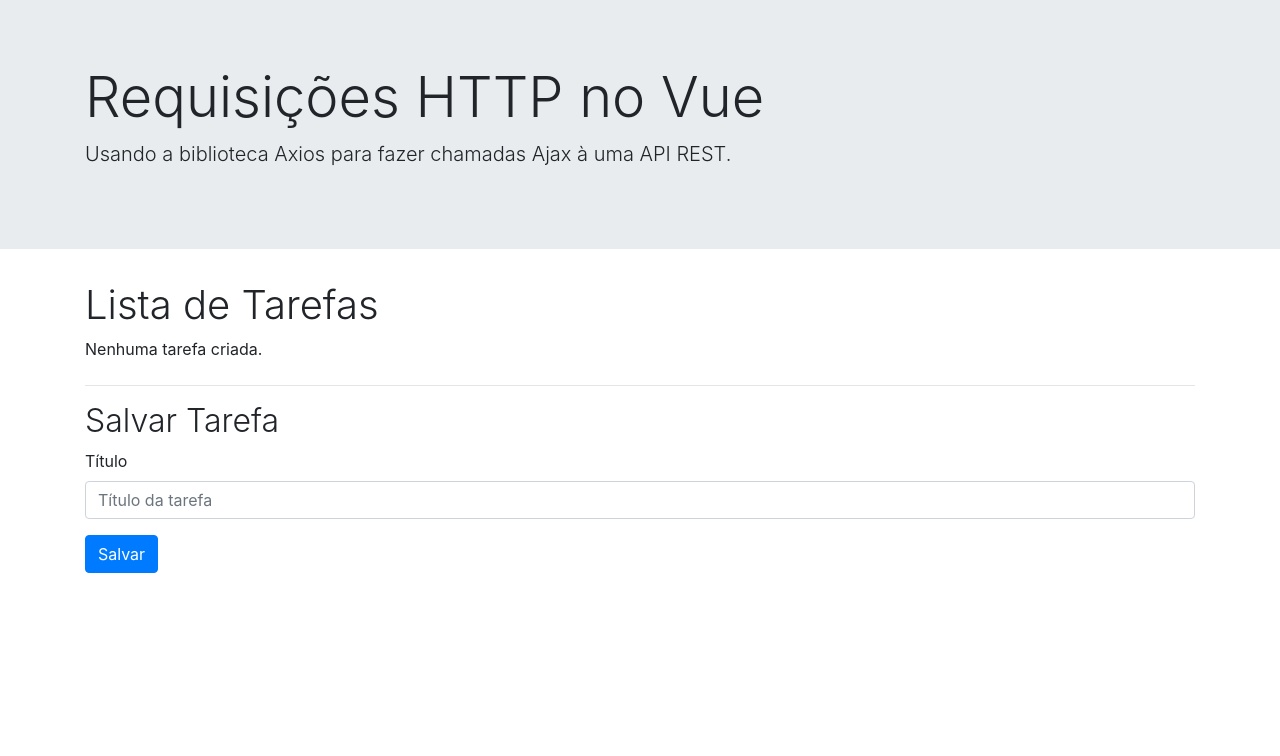
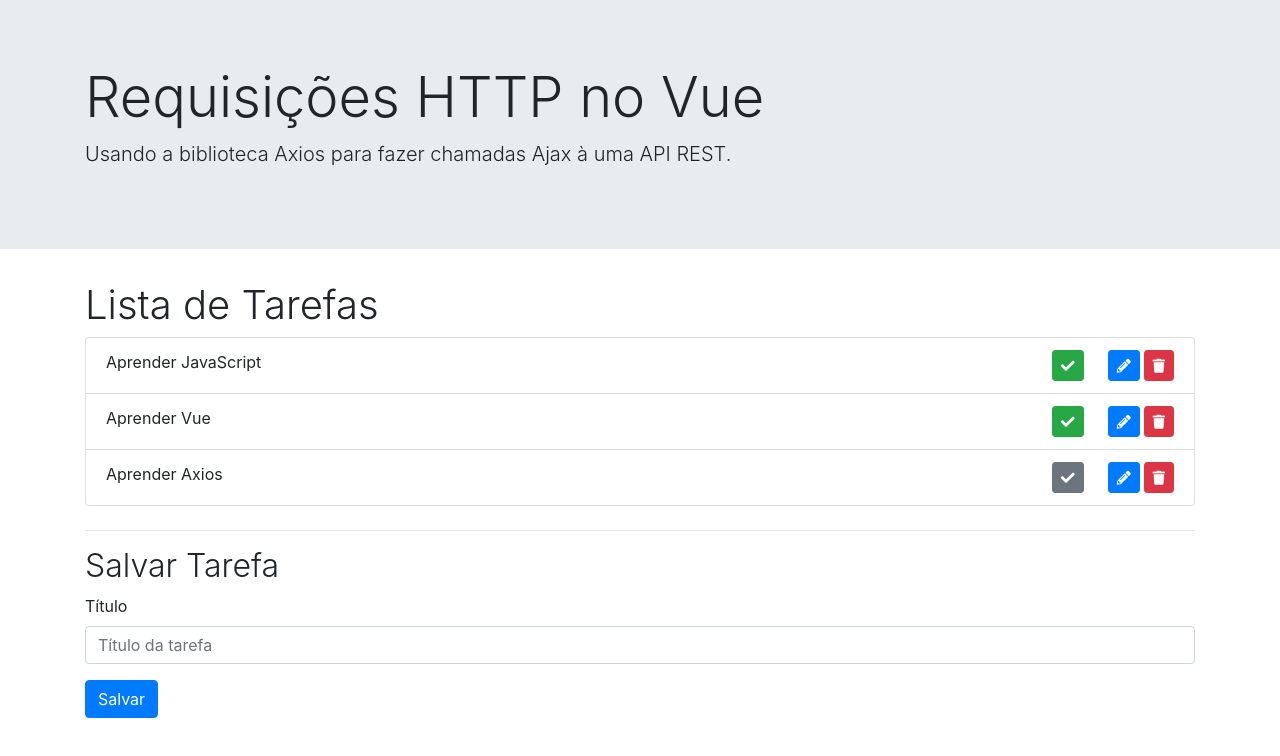
Before and after one commit to flavio-santana/vue-http, a Vue app: page / in a window 1280 px wide. Shown: the top 756 px of the page. Built offline with nearby package versions, Linux system fonts and the light colour scheme; data requests are answered from the project's data file.

Commit message:
Implementado requisição get para buscar lista de tarefas

```diff
--- a/src/components/TarefasLista.vue
+++ b/src/components/TarefasLista.vue
@@ -19,6 +19,9 @@
 
 <script>
 
+import Axios from 'axios'
+
+import Config from './../config/config'
 import TarefaSalvar from './TarefaSalvar.vue'
 import TarefasListaIten from './TarefasListaIten.vue'
 
@@ -31,6 +34,14 @@ export default {
         return {
             tarefas: []
         }
+    },
+    created(){
+        Axios.get(`${Config.ROOT_API}/tarefas`)
+        .then((response) => {
+            // handle success
+            console.log(response)
+            this.tarefas = response.data
+        })
     }
 }
 </script>
--- /dev/null
+++ b/src/config/config.js
@@ -0,0 +1,11 @@
+'use strict'
+//const merge = require('webpack-merge')
+//const prodEnv = require('./prod.env')
+
+module.exports = {
+
+    NODE_ENV: '"development"',
+    ROOT_API: 'http://localhost:3000',
+    //apiURL  : 'http://localhost:3000'
+
+}
```
